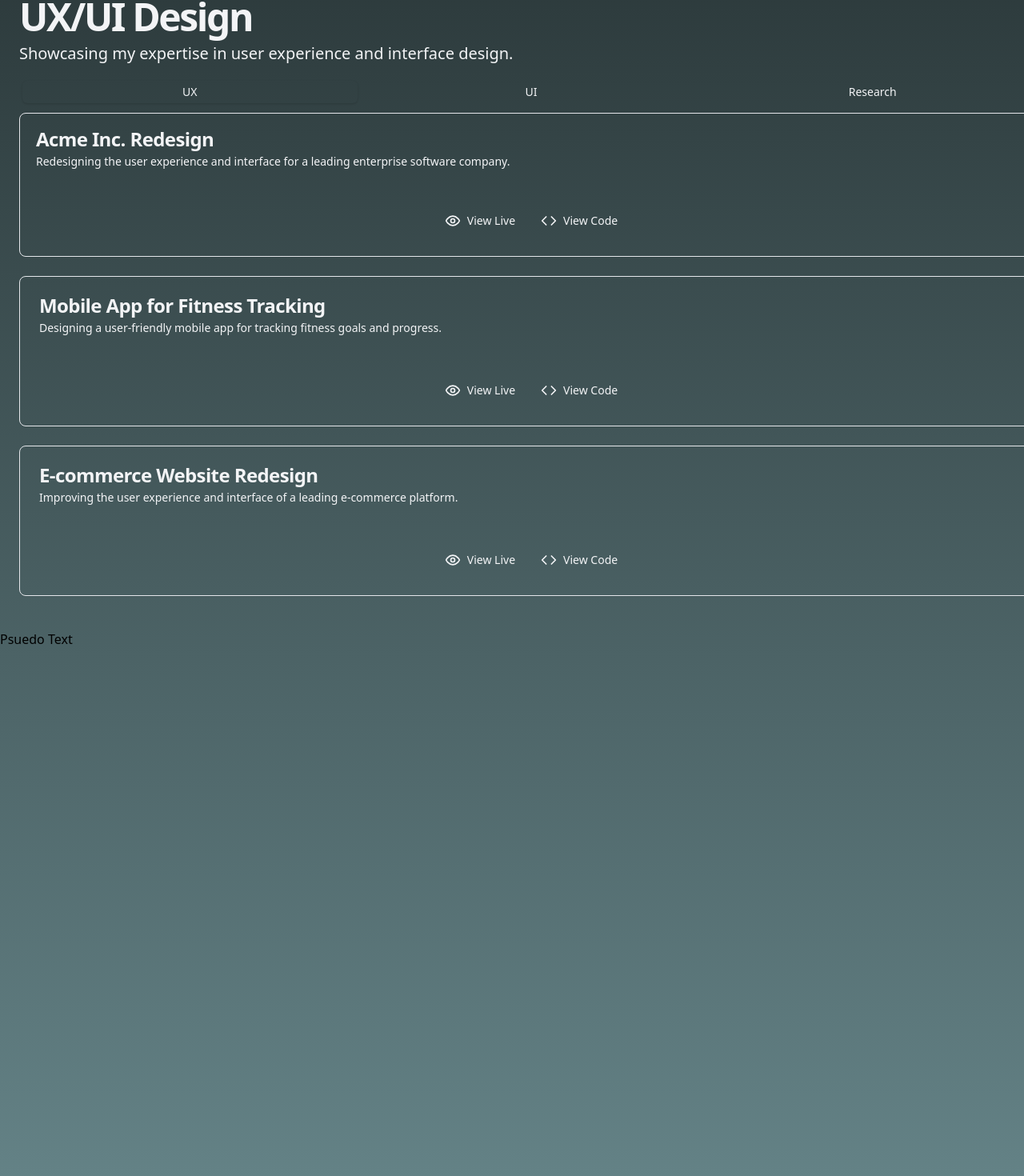
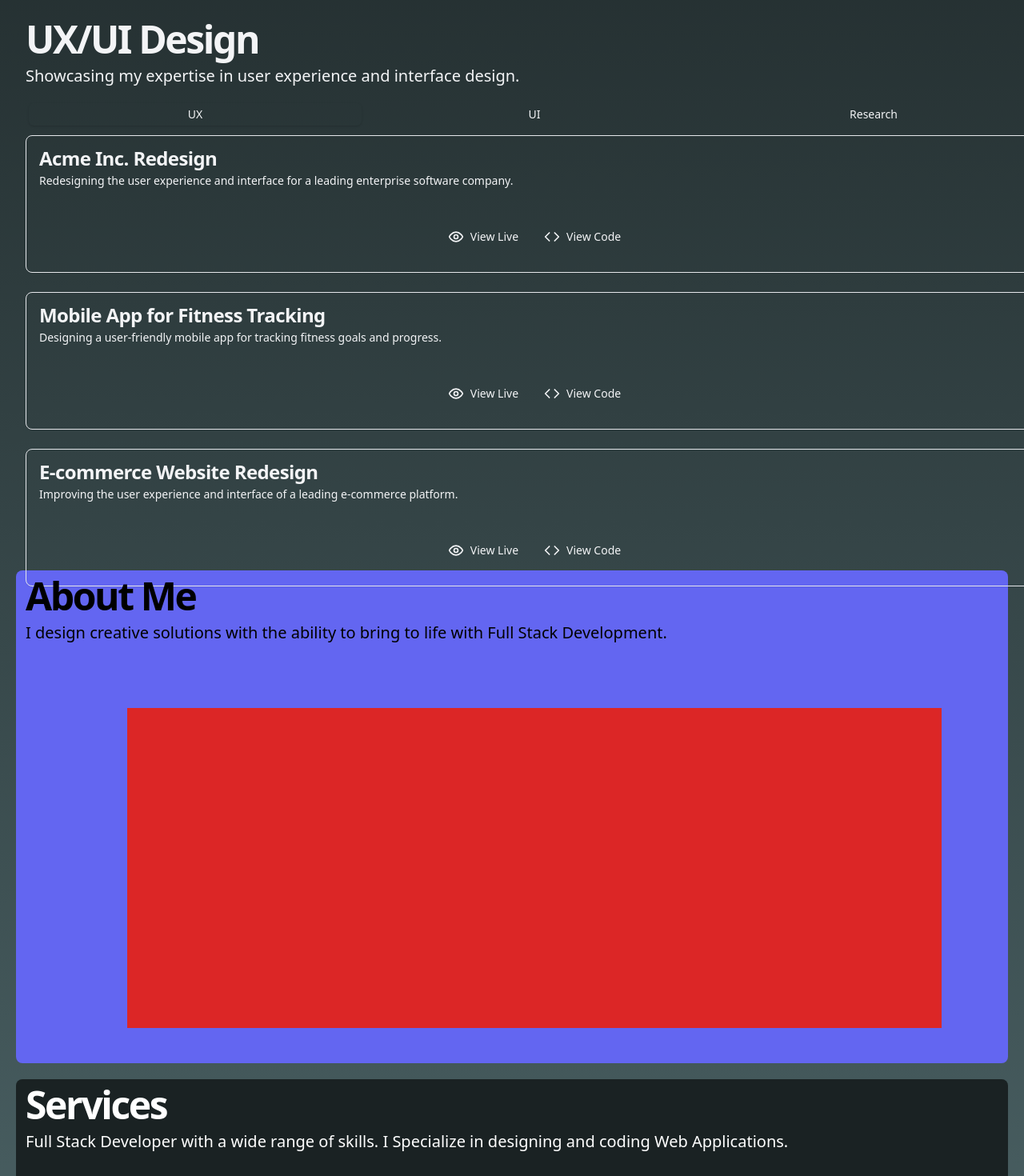
Before and after one commit to CEODemitri/portfolio2024, a SvelteKit app: page / in a window 1280 px wide. Shown: the part 543-2013 px from the top of the page at 80% size. Built offline with nearby package versions, Linux system fonts and the light colour scheme.

Commit message:
more components and put to use. finish structure, now adding content with some style.

```diff
--- a/src/lib/components/Card.svelte
+++ b/src/lib/components/Card.svelte
@@ -3,7 +3,7 @@
 </script>
 
 <div class="rounded-lg border bg-card text-card-foreground shadow-sm" data-v0-t="card">
-    <div class="flex flex-col space-y-1.5 p-5">
+    <div class="flex flex-col space-y-1.5 p-4">
       <h3 class="whitespace-nowrap text-2xl font-semibold leading-none tracking-tight">
         {title}
       </h3>
--- a/src/lib/components/Section.svelte
+++ b/src/lib/components/Section.svelte
@@ -7,5 +7,12 @@
     .container {
         height: 750px;
         width: 100svw;
+        padding: 0 4px;
+    }
+
+    @media (min-width: 768px) {
+        .container {
+            height: 600px;
+        }
     }
 </style>
--- /dev/null
+++ b/src/lib/components/SectionHeader.svelte
@@ -0,0 +1,13 @@
+<script>
+    export let sectionTitle = "Section Title";
+    export let subheading = "Showcasing my expertise in user experience and interface design.";
+</script>
+
+<div class="space-y-4">
+    <div class="space-y-2">
+      <h2 class="text-3xl font-bold tracking-tighter sm:text-4xl md:text-5xl">{sectionTitle}</h2>
+      <p class="md:text-xl w-4/5">
+         {subheading}
+      </p>
+    </div>
+</div>
--- a/src/routes/+page.svelte
+++ b/src/routes/+page.svelte
@@ -1,6 +1,23 @@
 <script>
 	import Card from "../lib/components/Card.svelte";
 	import Section from "../lib/components/Section.svelte";
+	import SectionHeader from "../lib/components/SectionHeader.svelte";
+
+  // section headers
+  const about = {
+    sectionTitle: "About Me",
+    subheading: "I design creative solutions with the ability to bring to life with Full Stack Development."
+  }
+
+  const services = {
+    sectionTitle: "Services",
+    subheading: "Full Stack Developer with a wide range of skills. I Specialize in designing and coding Web Applications."
+  }
+
+  const contact = {
+    sectionTitle: "Contact Me",
+    subheading: "Let's get in touch!"
+  }
 
 </script>
 <!--
@@ -65,7 +82,7 @@
                 View Work
               </a>
               <a
-                class="inline-flex h-10 items-center justify-center rounded-md border border-gray-50 bg-transparent px-8 text-sm font-medium text-gray-50 shadow-sm transition-colors hover:bg-gray-50/10 focus-visible:outline-none focus-visible:ring-1 focus-visible:ring-gray-950 disabled:pointer-events-none disabled:opacity-50"
+                class="inline-flex h-10 items-center justify-center rounded-md border border-red-400 bg-transparent px-8 text-sm font-medium text-gray-50 shadow-sm transition-colors hover:bg-gray-50/10 focus-visible:outline-none focus-visible:ring-1 focus-visible:ring-gray-950 disabled:pointer-events-none disabled:opacity-50"
                 href="#"
               >
                 Contact Me
@@ -147,8 +164,8 @@
       </section>
 
   <!-- projects section -->
-      <section class="container px-4 md:px-6 py-10 text-gray-100 dark:text-gray-400">
-        <div class="grid gap-4 md:gap-8 lg:grid-cols-3">
+      <section class="container py-10 text-gray-100 dark:text-gray-400">
+        <div class="grid gap-4 md:gap-8 lg:grid-cols-3 p-2 m-5">
 
           <Section>
             <div class="space-y-4">
@@ -158,7 +175,9 @@
                   Showcasing my expertise in user experience and interface design.
                 </p>
               </div>
+
               <div dir="ltr" data-orientation="horizontal">
+                <!-- project navigation -->
                 <div
                   role="tablist"
                   aria-orientation="horizontal"
@@ -220,12 +239,13 @@
                   class="mt-2 ring-offset-background focus-visible:outline-none focus-visible:ring-2 focus-visible:ring-ring focus-visible:ring-offset-2"
                   style=""
                 >
+                <!-- fix the width of the cards from overflowing on small screens -->
                   <div class="grid gap-6 md:grid-cols-2 lg:grid-cols-1">
                     <!-- project card 1 -->
                     <Card />
                     <!-- project card 2 -->
                     <div class="rounded-lg border bg-card text-card-foreground shadow-sm" data-v0-t="card">
-                      <div class="flex flex-col space-y-1.5 p-6">
+                      <div class="flex flex-col space-y-1.5 p-4">
                         <h3 class="whitespace-nowrap text-2xl font-semibold leading-none tracking-tight">
                           Mobile App for Fitness Tracking
                         </h3>
@@ -276,7 +296,7 @@
                     </div>
                     <!-- project card 3 -->
                     <div class="rounded-lg border bg-card text-card-foreground shadow-sm" data-v0-t="card">
-                      <div class="flex flex-col space-y-1.5 p-6">
+                      <div class="flex flex-col space-y-1.5 p-4">
                         <h3 class="whitespace-nowrap text-2xl font-semibold leading-none tracking-tight">
                           E-commerce Website Redesign
                         </h3>
@@ -514,6 +534,37 @@
       </section>
 
   <!-- about section -->
-      <Section class="bg-[#2978A0]"></Section>
+      <div class="bg-indigo-500 p-2 m-5 rounded-lg">
+        <Section>
+          <SectionHeader {...about}/>
+
+          <div class="grid h-4/6 w-4/5 bg-red-600 m-auto relative top-20">
+            <section></section>
+            <section></section>
+            <section></section>
+          </div>
+        </Section>
+      </div>
+
+  <!-- service section -->
+      <div class="section p-2 m-5 bg-[#1A2223] rounded-lg text-white">
+        <Section>
+          <SectionHeader {...services}/>
+        </Section>
+      </div>
+
+  <!-- contact section -->
+      <div class="section p-2 m-5 bg-[#2978A0] rounded-lg text-white">
+        <Section>
+          <SectionHeader {...contact}/>
+
+          <div class="h-4/6 w-4/5 bg-red-600 m-auto relative top-20">
+          </div>
+        </Section>
+      </div>
+
+  <!-- footer -->
+      <footer class="bg-[#1A2223] p-2 h-[175px] md:h-[300px]">
+      </footer>
     </main>
   </div>
```
